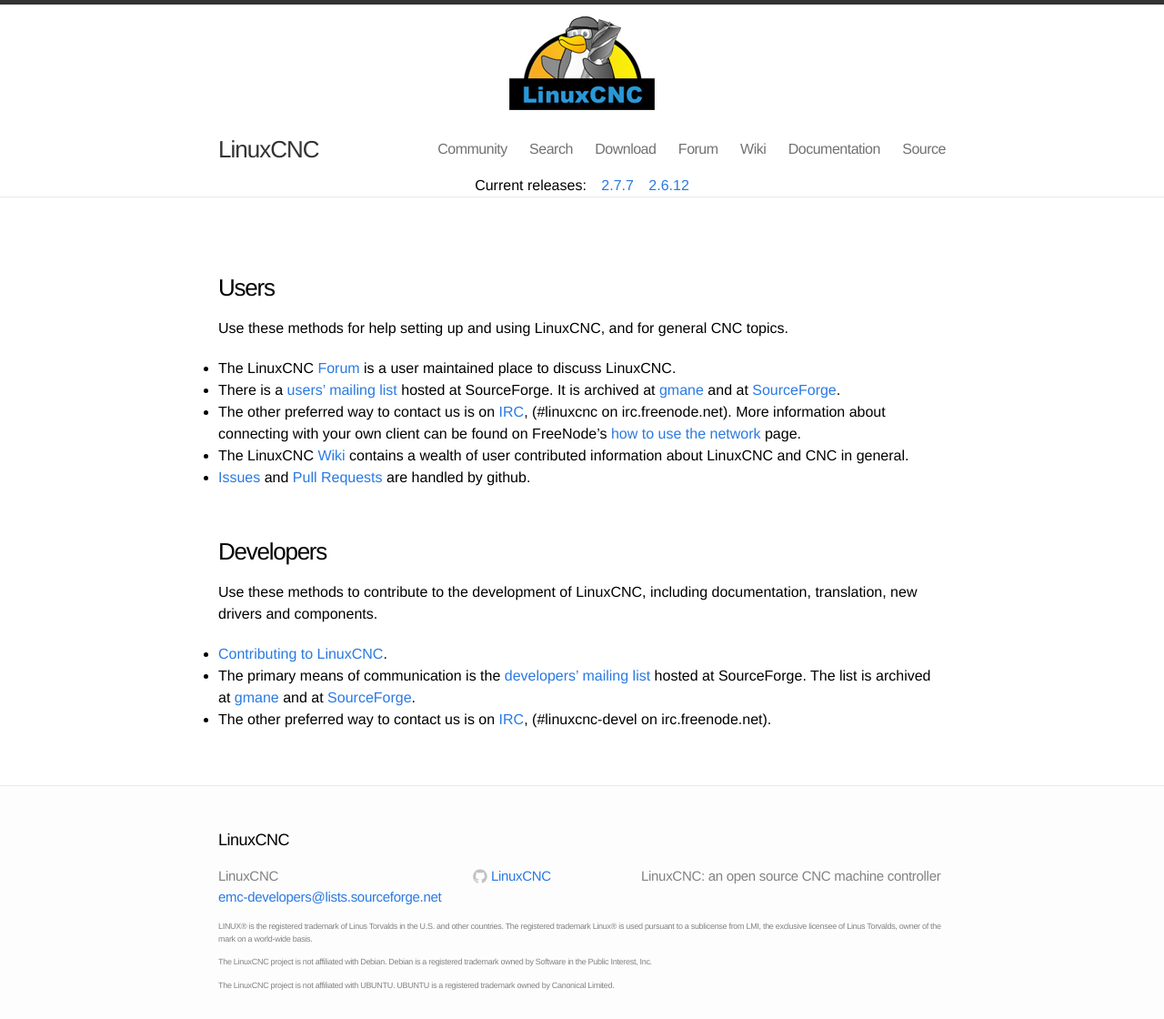
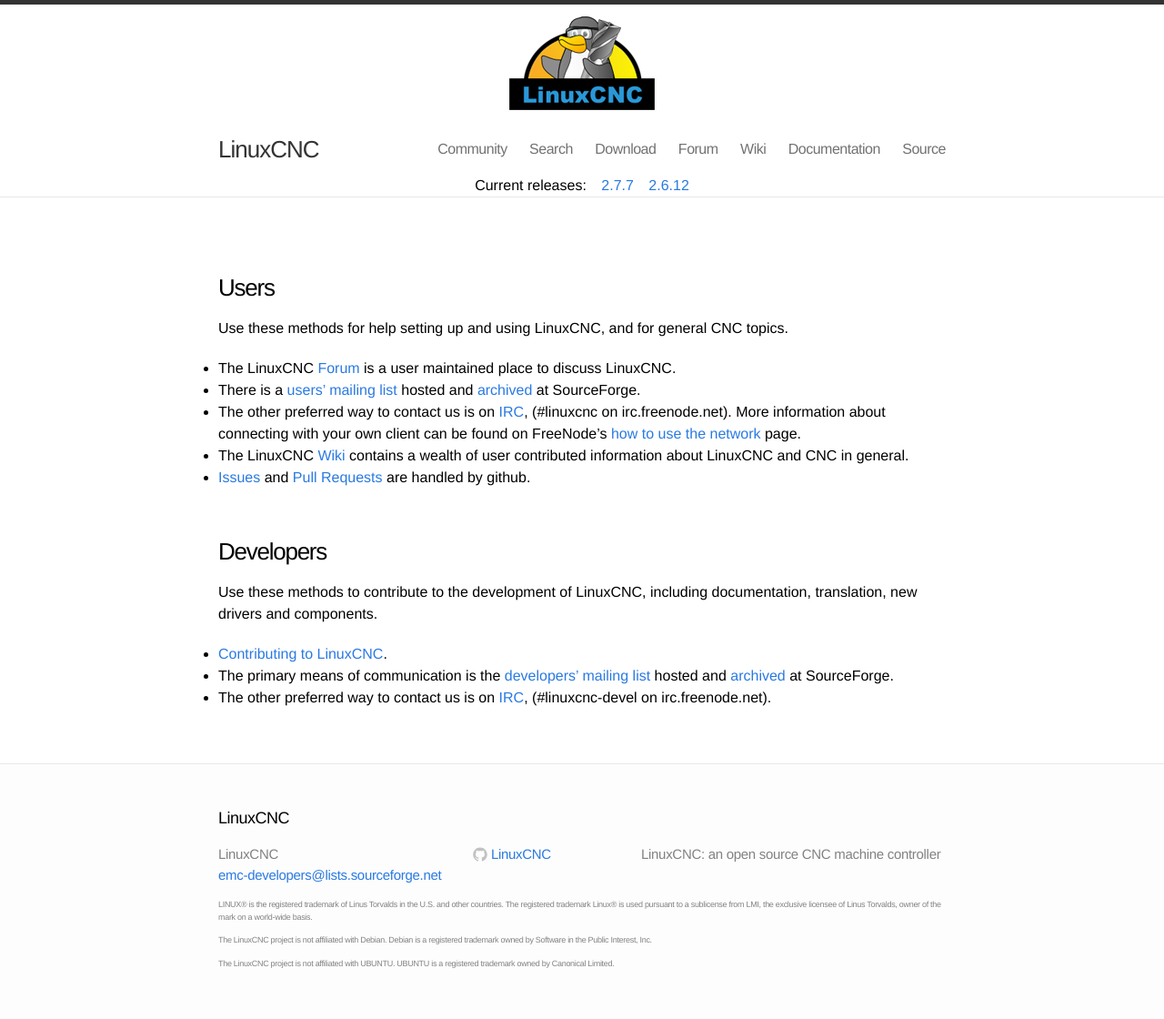
Before and after one commit to LinuxCNC/wlo, a Jekyll site: the page built from community/index.md, in a window 1280 px wide. Shown: the whole page at 91% size. Built offline with Jekyll 4.4.1, drawn with Linux system fonts in a browser that asks for light colours; after the commit the page ends 1096 px from its top, so only the background shows below that.

Commit message:
remove links to defunct gmane

```diff
--- a/community/index.md
+++ b/community/index.md
@@ -16,10 +16,9 @@
   place to discuss LinuxCNC.
 
 * There is a [users' mailing
-  list](http://lists.sourceforge.net/lists/listinfo/emc-users)
-  hosted at SourceForge.  It is archived at
-  [gmane](http://news.gmane.org/gmane.linux.distributions.emc.user)
-  and at [SourceForge](https://sourceforge.net/p/emc/mailman/emc-users/).
+  list](http://lists.sourceforge.net/lists/listinfo/emc-users) hosted
+  and [archived](https://sourceforge.net/p/emc/mailman/emc-users/)
+  at SourceForge.
 
 * The other preferred way to contact us is on
   [IRC](http://webchat.freenode.net/?channels=%23linuxcnc),
@@ -43,10 +42,9 @@
 LinuxCNC](/docs/html/code/contributing-to-linuxcnc.html).
 
 * The primary means of communication is the [developers' mailing
-  list](http://lists.sourceforge.net/lists/listinfo/emc-developers)
-  hosted at SourceForge.  The list is archived at
-  [gmane](http://news.gmane.org/gmane.linux.distributions.emc.devel) and
-  at [SourceForge](https://sourceforge.net/p/emc/mailman/emc-developers/).
+  list](http://lists.sourceforge.net/lists/listinfo/emc-developers) hosted
+  and [archived](https://sourceforge.net/p/emc/mailman/emc-developers/)
+  at SourceForge.
 
 * The other preferred way to contact us is on
   [IRC](http://webchat.freenode.net/?channels=%23linuxcnc-devel),
```
